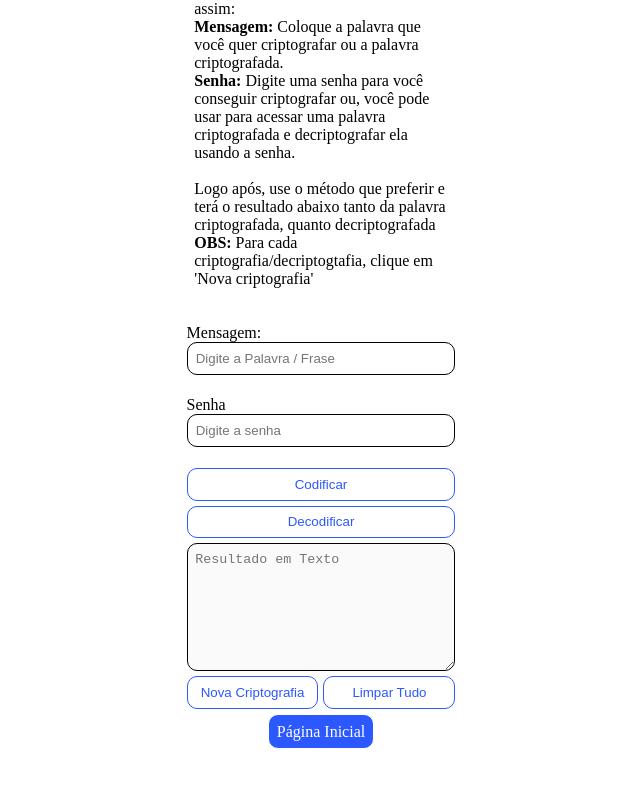
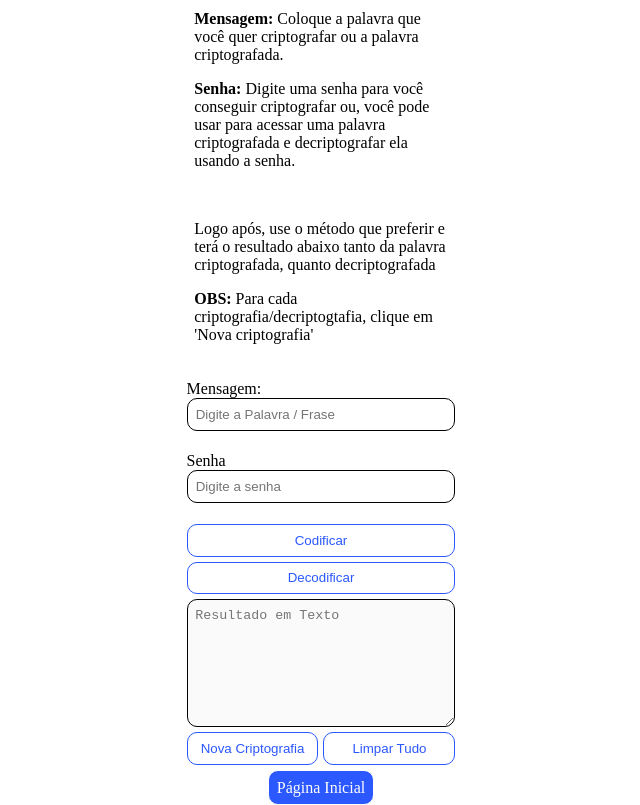
Before and after one commit to Mikaelpeganinguem/criptografia.io, a website with bundled scripts: page assets/code/cesar/indexCesar/cesar.html in a window 1280 px wide. Shown: the part 120-925 px from the top of the page, without its empty margins (319-959 px from the left). Before the commit the page ends 869 px from the top, so only its background shows below. Built offline with nearby package versions, Linux system fonts and the light colour scheme.

Commit message:
Atualizar o cifra.css

```diff
--- a/assets/style/cifra.css
+++ b/assets/style/cifra.css
@@ -17,7 +17,7 @@ body{
 }
 
 .container{
-    margin-top: 6rem;
+
     width: 90%;
     display: flex;
     flex-direction: column;
@@ -28,6 +28,11 @@ body{
 }
 
 .info{
+    margin-top: 8rem;
+    display: flex;
+    flex-direction: column;
+    justify-content: center;
+    align-items: center;
     width: 70%;
     padding: 2%;
     gap: 1rem;
```
